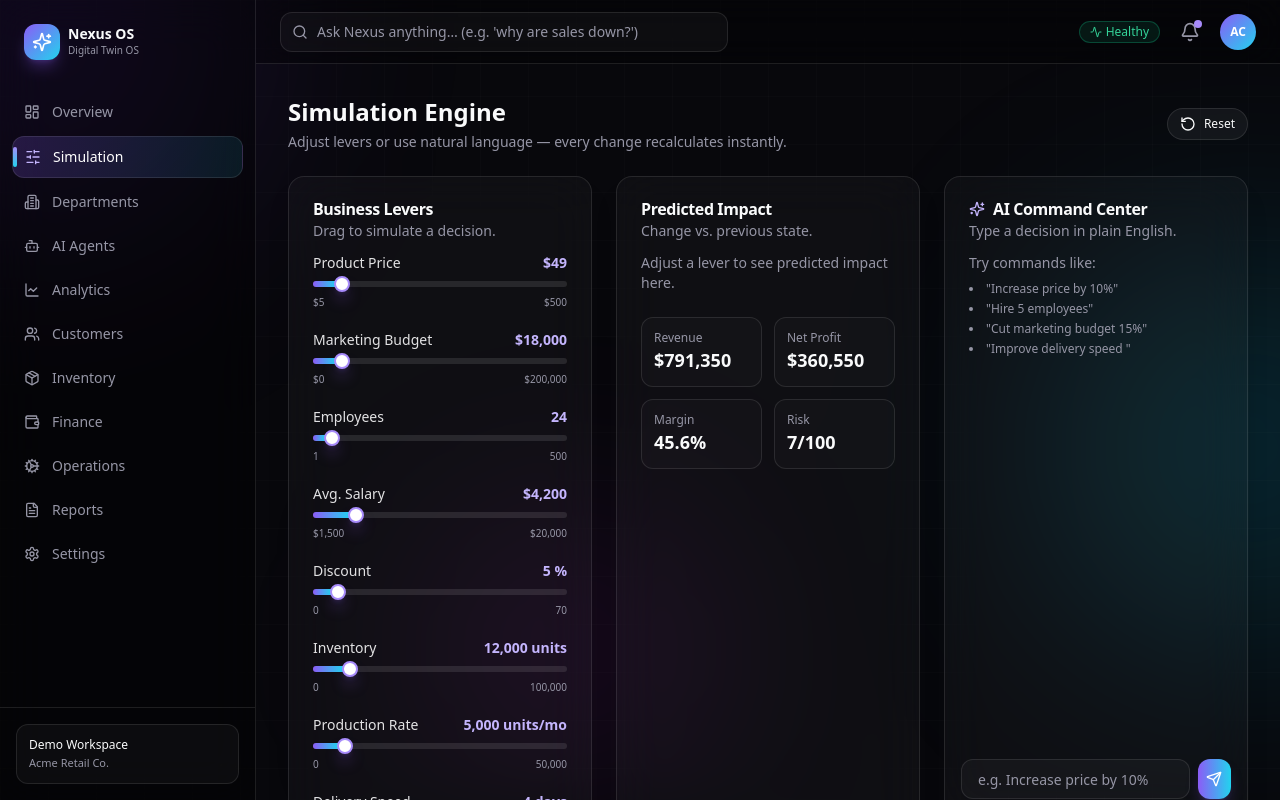
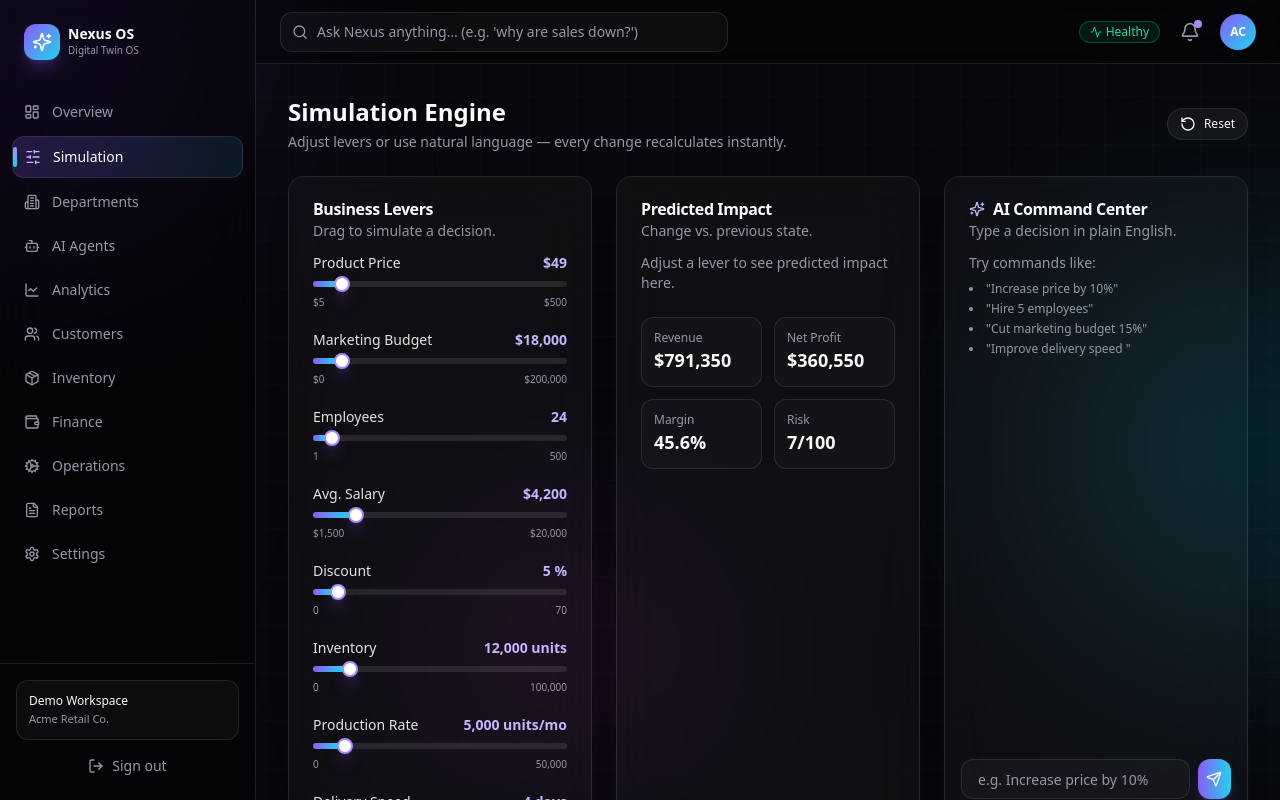
Before and after one commit to Adithya-workspace/nexus-os, a Next.js app: page /simulation in a window 1280 px wide. Shown: the top 800 px of the page. Built offline with nearby package versions, Linux system fonts and the light colour scheme.

Commit message:
Add sign out button to sidebar

```diff
--- a/src/components/dashboard/sidebar.tsx
+++ b/src/components/dashboard/sidebar.tsx
@@ -5,8 +5,10 @@ import { usePathname } from "next/navigation";
 import {
   LayoutDashboard, SlidersHorizontal, Building2, Bot, LineChart, Users,
   Package, Wallet, Cog, FileText, Settings, Sparkles,
+  LogOut,
 } from "lucide-react";
 import { cn } from "@/lib/utils";
+import { signOut } from "next-auth/react";
 
 const NAV_ITEMS = [
   { href: "/overview", label: "Overview", icon: LayoutDashboard },
@@ -60,11 +62,18 @@ export function Sidebar() {
         })}
       </nav>
 
-      <div className="p-4 border-t border-white/10">
+      <div className="p-4 border-t border-white/10 space-y-2">
         <div className="rounded-xl bg-white/[0.03] border border-white/10 p-3">
           <p className="text-xs font-medium text-foreground">Demo Workspace</p>
           <p className="text-[11px] text-muted-foreground mt-0.5">Acme Retail Co.</p>
         </div>
+        <button
+          onClick={() => signOut({ callbackUrl: "/" })}
+          className="flex w-full items-center justify-center gap-2 rounded-xl px-3 py-2 text-sm font-medium text-muted-foreground hover:bg-white/5 hover:text-red-400 transition-colors"
+        >
+          <LogOut className="h-4 w-4" />
+          Sign out
+        </button>
       </div>
     </aside>
   );
```
